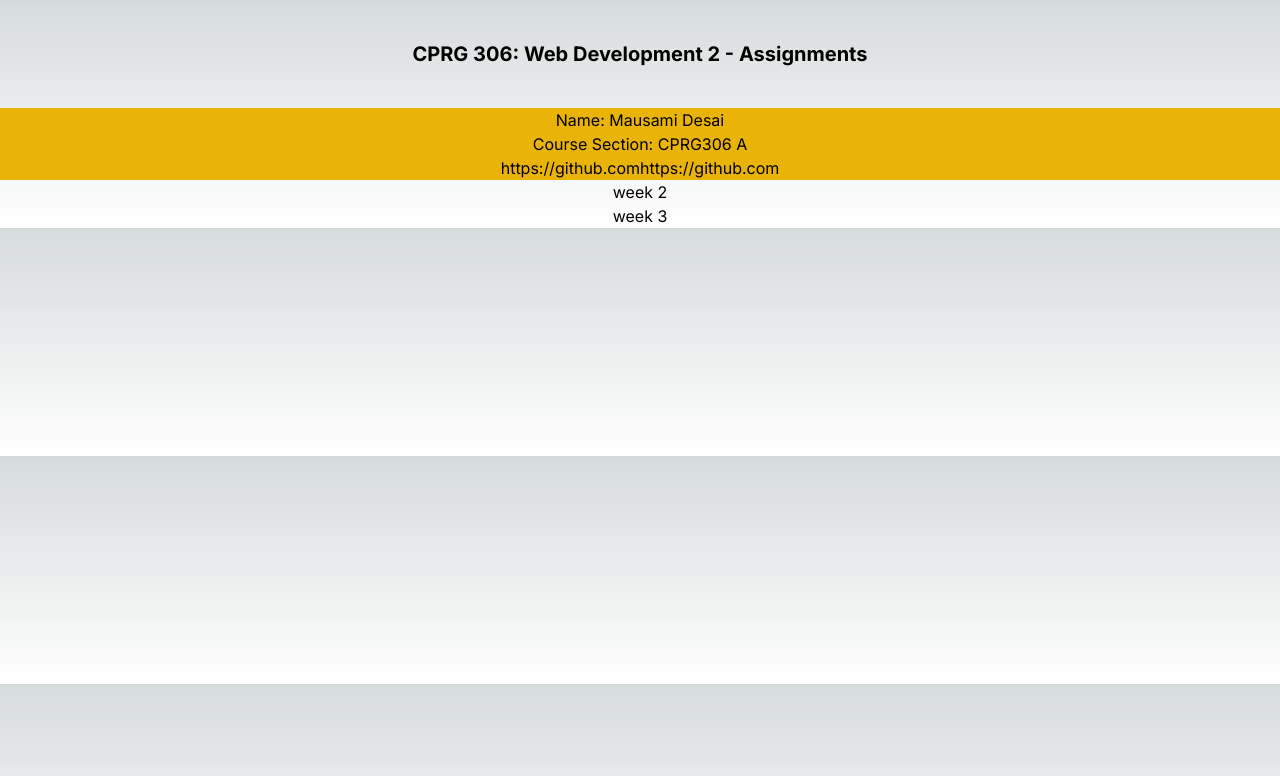
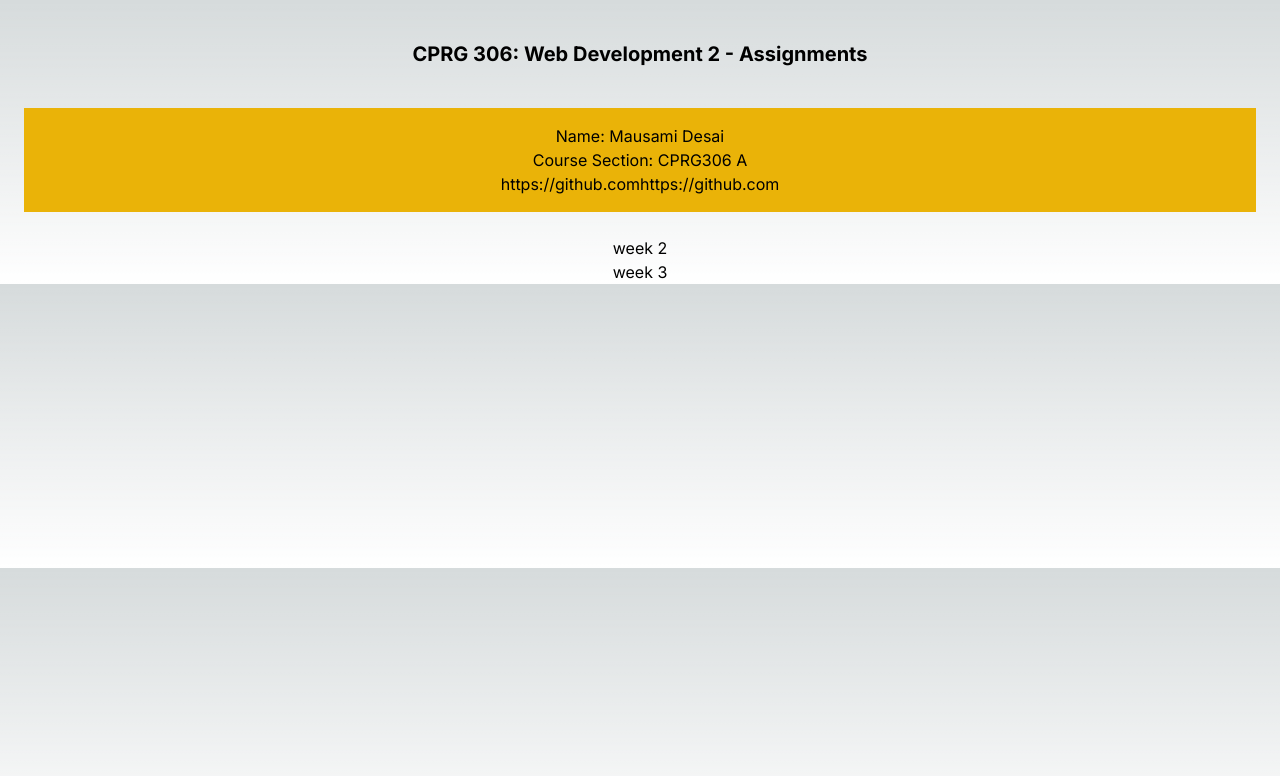
Before and after one commit to mosmee21/cprg306-assignments, a Next.js app: page / in a window 1280 px wide. Shown: the top 776 px of the page. Built offline with nearby package versions, Linux system fonts and the light colour scheme.

Commit message:
Update studentInfo.js

```diff
--- a/app/studentInfo.js
+++ b/app/studentInfo.js
@@ -2,7 +2,7 @@ import Link from "next/link";
 
 export default function StudentInfo() {
     return (
-        <div className="text-center  bg-yellow-500" >
+        <div className="text-center  bg-yellow-500 m-6 p-4" >
             <p> Name: Mausami Desai </p>
             <p> Course Section: CPRG306 A </p>
             <Link href ="https://github.com/mosmee21/cprg306-assignments.git">https://github.com</Link>
```
